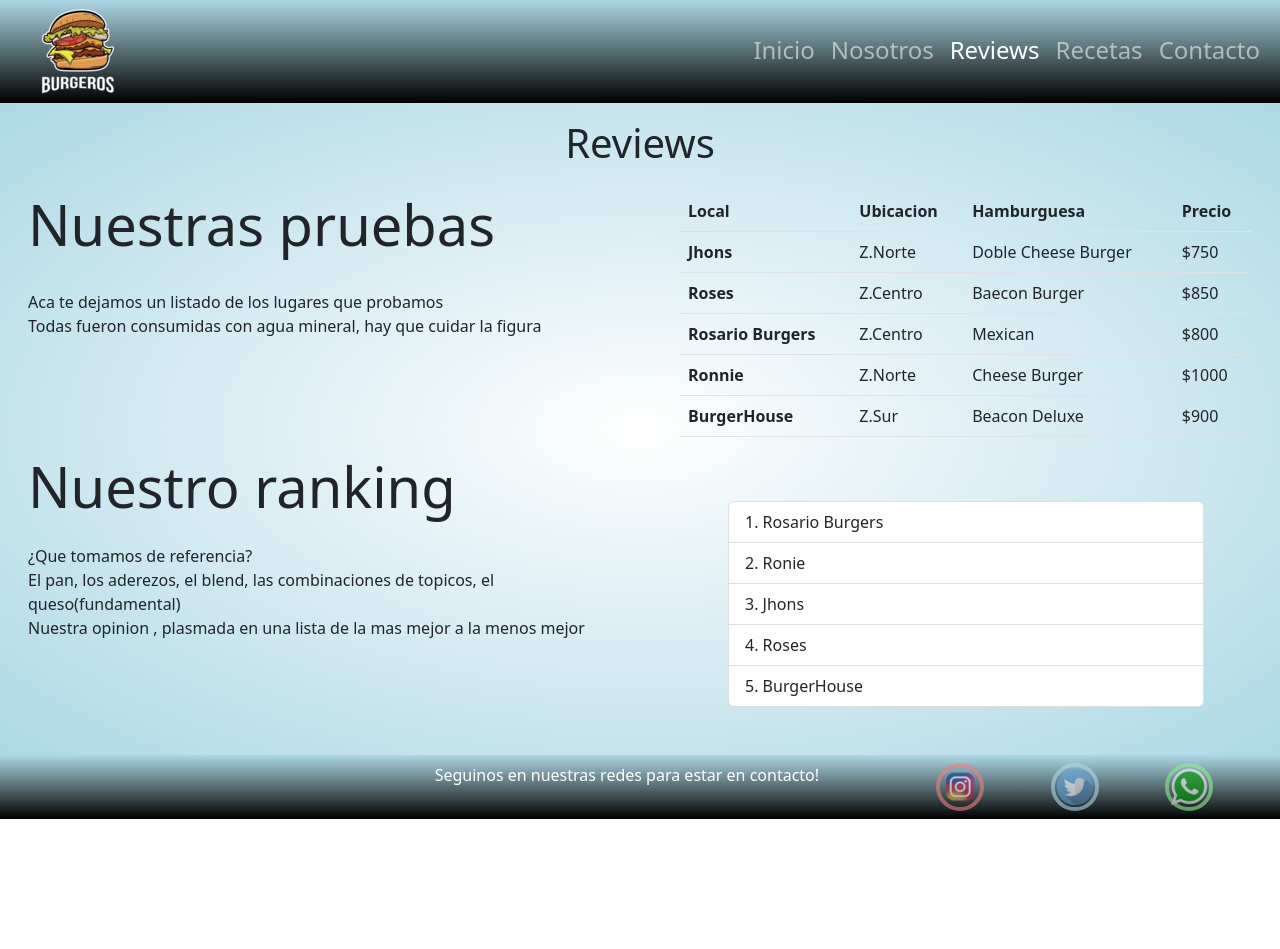
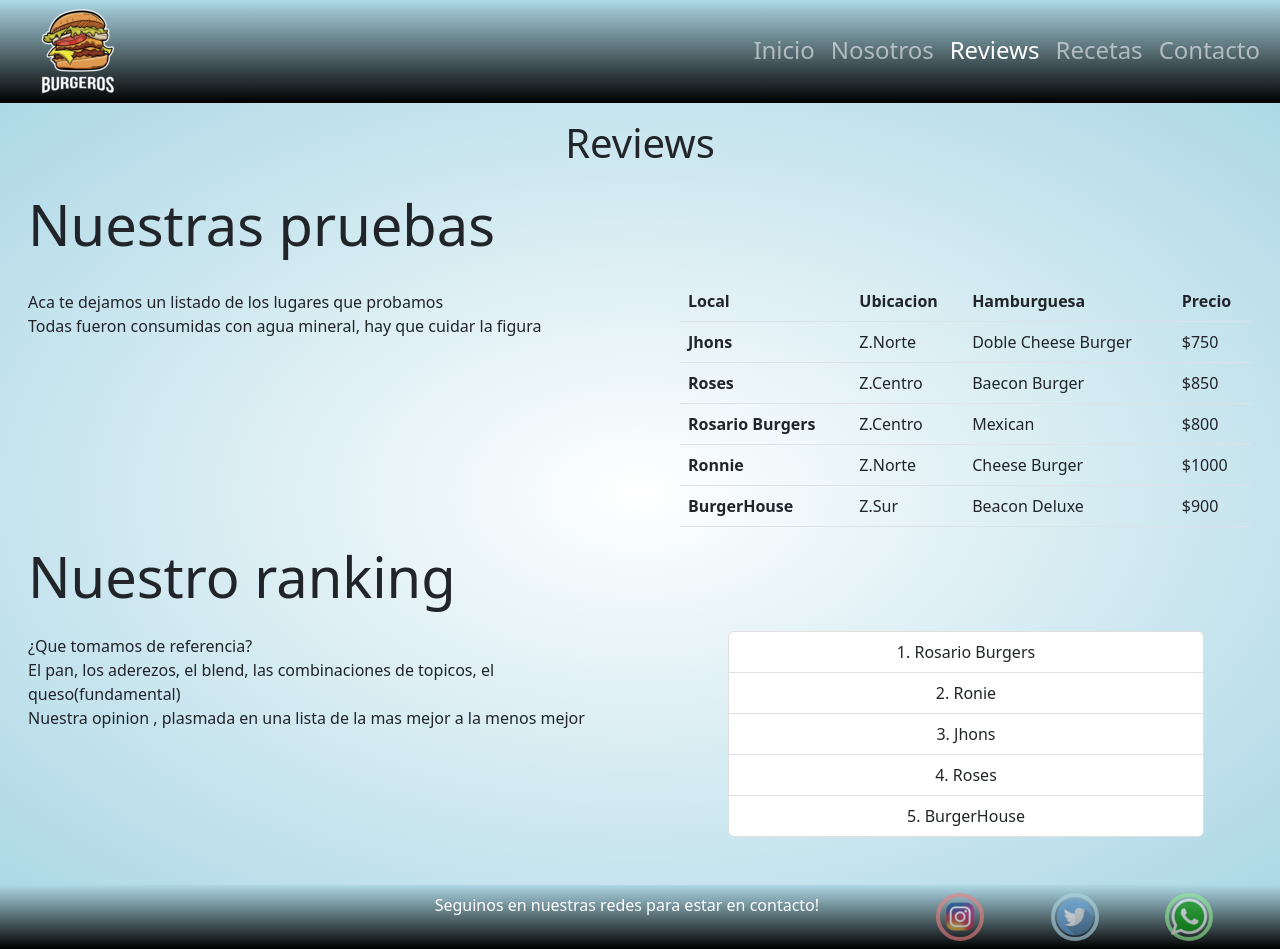
Before and after one commit to Crisav1997/HtmlBurgerAvila, a website: page pages/reviews.html in a window 1280 px wide. Before the commit the page ends 819 px from the top, so only its background shows below. Drawn offline with nearby package versions, Linux system fonts and the light colour scheme.

Commit message:
Se mejora maquetado en reviews

```diff
--- a/pages/reviews.html
+++ b/pages/reviews.html
@@ -58,7 +58,7 @@
             Todas fueron consumidas con agua mineral, hay que cuidar la figura <br>
             </p>
           </div>
-          <div class="col-12 col-lg-6 padQuince">
+          <div class="col-12 col-lg-6 margintable">
             <table class="table">
               <thead>
                 <tr>
@@ -112,8 +112,8 @@
               Nuestra opinion , plasmada en una lista de la mas mejor a la menos mejor
               </p>
           </div>
-          <div class="col-12 col-lg-6 padQuince">
-            <ol class="list-group list-group-numbered m-5">
+          <div class="col-12 col-lg-6 marginlist">
+            <ol class="list-group list-group-numbered m-5 centrarTxt">
               <li class="list-group-item">Rosario Burgers</li>
               <li class="list-group-item">Ronie</li>
               <li class="list-group-item">Jhons</li>
--- a/scss/_paddins.scss
+++ b/scss/_paddins.scss
@@ -20,3 +20,11 @@ $pad40: 40px;
     @extend.padQuince;
     padding-top:85px;
 }
+.margintable{
+    @extend .padQuince;
+    margin-top: 90px;
+}
+.marginlist{
+    @extend .padQuince;
+    margin-top: 40px;
+}
```
Also changed, not shown: css/estilo.css.
